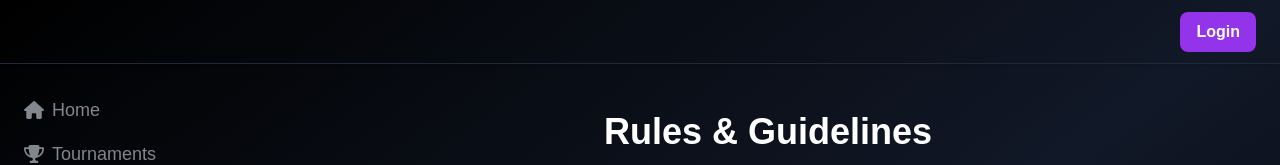
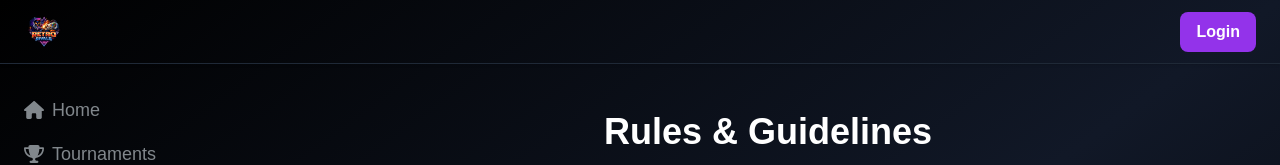
Before and after one commit to VoiceOfAutumn/RESPV2, a Next.js app in the folder landing/: page /rules in a window 1280 px wide. Shown: the top 165 px of the page. Built offline with nearby package versions, Linux system fonts and the light colour scheme; no server answers.

Commit message:
new logo test

```diff
--- a/landing/src/app/components/TopBar.tsx
+++ b/landing/src/app/components/TopBar.tsx
@@ -102,8 +102,10 @@ export default function TopBar() {
 
   return (
     <div className="fixed top-0 left-0 right-0 h-16 bg-transparent text-white flex justify-between items-center px-6 shadow z-50 border-b border-gray-800">
-      {/* Empty left side */}
-      <div></div>
+      {/* Logo */}
+      <Link href="/" className="flex items-center gap-2">
+        <img src="/images/Logotemp.png" alt="Logo" className="h-10 w-auto" />
+      </Link>
 
       {/* User profile dropdown (only when user is logged in) */}
       {user ? (
```
Also changed, not shown: landing/public/images/Logotemp.png (added).
